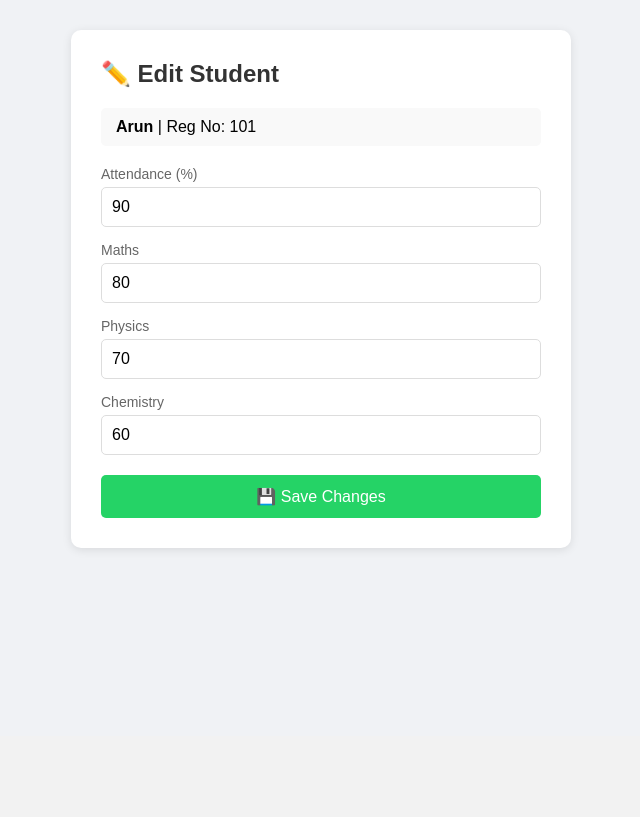
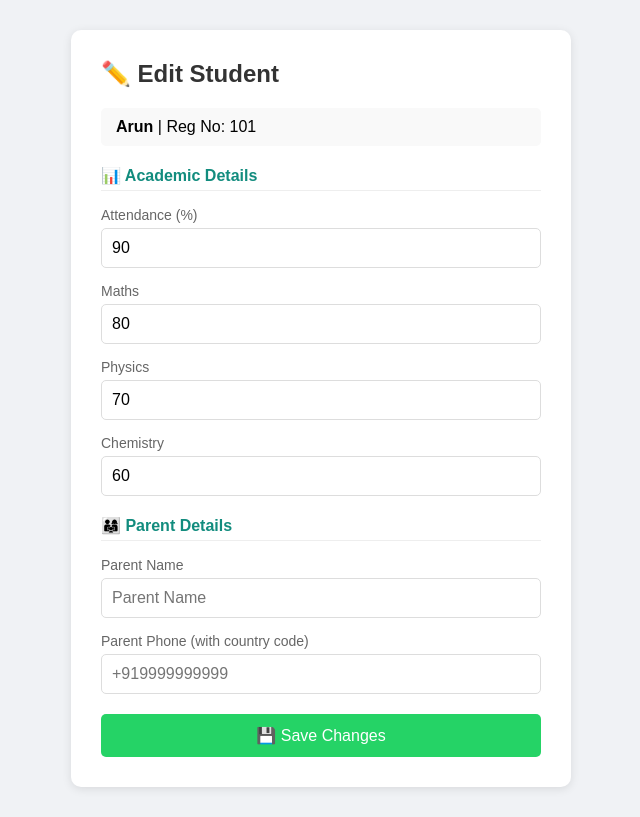
Before and after one commit to kayalmoni14-jpg/student-whatsapp-bot, a Flask app: page /edit/101 in a window 1280 px wide. Shown: the part 64-881 px from the top of the page, without its empty margins (319-959 px from the left). Before the commit the page ends 615 px from the top, so only its background shows below. Run offline with Flask 3, Linux system fonts and the light colour scheme; a user stored in the database is signed in; data comes from the database, SQL or seed files in the repository; both versions use the stored data as it was after the commit.

Commit message:
Complete student management system

```diff
--- a/app.py
+++ b/app.py
@@ -1,5 +1,6 @@
 from flask import Flask, request, render_template, redirect, url_for, session
 from twilio.twiml.messaging_response import MessagingResponse
+from twilio.rest import Client
 import sqlite3
 import os
 
@@ -14,12 +15,10 @@ def get_db():
     conn.row_factory = sqlite3.Row
     return conn
 
-# 🟢 Home route
 @app.route("/")
 def home():
     return redirect(url_for("login"))
 
-# 🟢 Login route
 @app.route("/login", methods=["GET", "POST"])
 def login():
     error = None
@@ -33,13 +32,11 @@ def login():
             error = "Invalid username or password!"
     return render_template("login.html", error=error)
 
-# 🟢 Logout route
 @app.route("/logout")
 def logout():
     session.clear()
     return redirect(url_for("login"))
 
-# 🟢 Dashboard route
 @app.route("/dashboard")
 def dashboard():
     if not session.get("logged_in"):
@@ -47,16 +44,12 @@ def dashboard():
     search = request.args.get("search", "").strip()
     conn = get_db()
     if search:
-        students = conn.execute(
-            "SELECT * FROM students WHERE reg_no LIKE ?",
-            (f"%{search}%",)
-        ).fetchall()
+        students = conn.execute("SELECT * FROM students WHERE reg_no LIKE ?", (f"%{search}%",)).fetchall()
     else:
         students = conn.execute("SELECT * FROM students").fetchall()
     conn.close()
     return render_template("dashboard.html", students=students, search=search)
 
-# 🟢 Edit student route
 @app.route("/edit/<reg_no>", methods=["GET", "POST"])
 def edit_student(reg_no):
     if not session.get("logged_in"):
@@ -64,27 +57,26 @@ def edit_student(reg_no):
     conn = get_db()
     if request.method == "POST":
         conn.execute(
-            "UPDATE students SET attendance=?, maths=?, physics=?, chemistry=? WHERE reg_no=?",
+            "UPDATE students SET attendance=?, maths=?, physics=?, chemistry=?, phone=?, parent_name=? WHERE reg_no=?",
             (
                 int(request.form.get("attendance")),
                 int(request.form.get("maths")),
                 int(request.form.get("physics")),
                 int(request.form.get("chemistry")),
+                request.form.get("phone"),
+                request.form.get("parent_name"),
                 reg_no
             )
         )
         conn.commit()
         conn.close()
         return redirect(url_for("dashboard"))
-    student = conn.execute(
-        "SELECT * FROM students WHERE reg_no=?", (reg_no,)
-    ).fetchone()
+    student = conn.execute("SELECT * FROM students WHERE reg_no=?", (reg_no,)).fetchone()
     conn.close()
     if not student:
         return "Student not found"
     return render_template("edit_student.html", student=student)
 
-# 🟢 Add student route
 @app.route("/add", methods=["GET", "POST"])
 def add_student():
     if not session.get("logged_in"):
@@ -92,7 +84,7 @@ def add_student():
     if request.method == "POST":
         conn = get_db()
         conn.execute(
-            "INSERT INTO students (reg_no, name, dob, attendance, maths, physics, chemistry) VALUES (?, ?, ?, ?, ?, ?, ?)",
+            "INSERT INTO students (reg_no, name, dob, attendance, maths, physics, chemistry, phone, parent_name) VALUES (?, ?, ?, ?, ?, ?, ?, ?, ?)",
             (
                 request.form.get("reg_no"),
                 request.form.get("name"),
@@ -100,7 +92,9 @@ def add_student():
                 int(request.form.get("attendance")),
                 int(request.form.get("maths")),
                 int(request.form.get("physics")),
-                int(request.form.get("chemistry"))
+                int(request.form.get("chemistry")),
+                request.form.get("phone"),
+                request.form.get("parent_name")
             )
         )
         conn.commit()
@@ -108,7 +102,6 @@ def add_student():
         return redirect(url_for("dashboard"))
     return render_template("add_student.html")
 
-# 🟢 Delete student route
 @app.route("/delete/<reg_no>")
 def delete_student(reg_no):
     if not session.get("logged_in"):
@@ -119,50 +112,61 @@ def delete_student(reg_no):
     conn.close()
     return redirect(url_for("dashboard"))
 
-# 🟢 WhatsApp route
+@app.route("/send_warnings")
+def send_warnings():
+    if not session.get("logged_in"):
+        return redirect(url_for("login"))
+    conn = get_db()
+    low_attendance = conn.execute("SELECT * FROM students WHERE attendance < 75 AND phone IS NOT NULL").fetchall()
+    conn.close()
+    account_sid = os.environ.get("TWILIO_ACCOUNT_SID")
+    auth_token = os.environ.get("TWILIO_AUTH_TOKEN")
+    client = Client(account_sid, auth_token)
+    for student in low_attendance:
+        if student["phone"]:
+            try:
+                msg = "Warning: Dear " + str(student["parent_name"] or "Parent") + ", your child " + str(student["name"]) + " has low attendance of " + str(student["attendance"]) + "%. Please take action!"
+                client.messages.create(
+                    from_="whatsapp:+14155238886",
+                    to="whatsapp:" + str(student["phone"]),
+                    body=msg
+                )
+            except:
+                pass
+    return redirect(url_for("dashboard"))
+
 @app.route("/whatsapp", methods=["POST"])
 def whatsapp_bot():
     incoming_msg = request.form.get("Body")
-
     response = MessagingResponse()
     reply = response.message()
-
     if not incoming_msg:
-        reply.body("❌ No input received")
+        reply.body("No input received")
         return str(response)
-
     parts = incoming_msg.strip().replace("\t", " ").split()
-
     if len(parts) != 2:
-        reply.body("❌ Send like: 101 01-01-2005")
+        reply.body("Send like: 101 01-01-2005")
         return str(response)
-
     reg_no, dob = parts
-
     conn = get_db()
-    student = conn.execute(
-        "SELECT * FROM students WHERE reg_no=?", (reg_no,)
-    ).fetchone()
+    student = conn.execute("SELECT * FROM students WHERE reg_no=?", (reg_no,)).fetchone()
     conn.close()
-
     if student:
         stored_dob = str(student["dob"])[:10].strip()
         if stored_dob == dob.strip():
-            msg = f"Name: {student['name']}\n"
-            msg += f"Attendance: {student['attendance']}%\n\n"
-            msg += f"Marks:\n"
-            msg += f"Maths: {student['maths']}\n"
-            msg += f"Physics: {student['physics']}\n"
-            msg += f"Chemistry: {student['chemistry']}"
+            msg = "Name: " + str(student["name"]) + "\n"
+            msg += "Attendance: " + str(student["attendance"]) + "%\n\n"
+            msg += "Marks:\n"
+            msg += "Maths: " + str(student["maths"]) + "\n"
+            msg += "Physics: " + str(student["physics"]) + "\n"
+            msg += "Chemistry: " + str(student["chemistry"])
             reply.body(msg)
         else:
-            reply.body("❌ Invalid DOB")
+            reply.body("Invalid DOB")
     else:
-        reply.body("❌ Invalid Reg No")
-
+        reply.body("Invalid Reg No")
     return str(response)
 
-# 🟢 Run server
 if __name__ == "__main__":
     port = int(os.environ.get("PORT", 10000))
     app.run(host="0.0.0.0", port=port)
--- a/templates/edit_student.html
+++ b/templates/edit_student.html
@@ -78,6 +78,13 @@
             border-radius: 5px;
             margin-bottom: 20px;
         }
+        .section-title {
+            color: #128C7E;
+            font-weight: bold;
+            margin-top: 20px;
+            border-bottom: 1px solid #eee;
+            padding-bottom: 5px;
+        }
     </style>
 </head>
 <body>
@@ -92,6 +99,7 @@
                 <strong>{{ student.name }}</strong> | Reg No: {{ student.reg_no }}
             </div>
             <form method="POST">
+                <p class="section-title">📊 Academic Details</p>
                 <label>Attendance (%)</label>
                 <input type="number" name="attendance" value="{{ student.attendance }}" required/>
                 <label>Maths</label>
@@ -100,6 +108,11 @@
                 <input type="number" name="physics" value="{{ student.physics }}" required/>
                 <label>Chemistry</label>
                 <input type="number" name="chemistry" value="{{ student.chemistry }}" required/>
+                <p class="section-title">👨‍👩‍👧 Parent Details</p>
+                <label>Parent Name</label>
+                <input type="text" name="parent_name" value="{{ student.parent_name or '' }}" placeholder="Parent Name"/>
+                <label>Parent Phone (with country code)</label>
+                <input type="text" name="phone" value="{{ student.phone or '' }}" placeholder="+919999999999"/>
                 <button type="submit" class="btn-save">💾 Save Changes</button>
             </form>
         </div>
```
Also changed, not shown: templates/add_exam.html (added, +30 -0 lines), templates/dashboard.html (+18 -24 lines), students.db.
